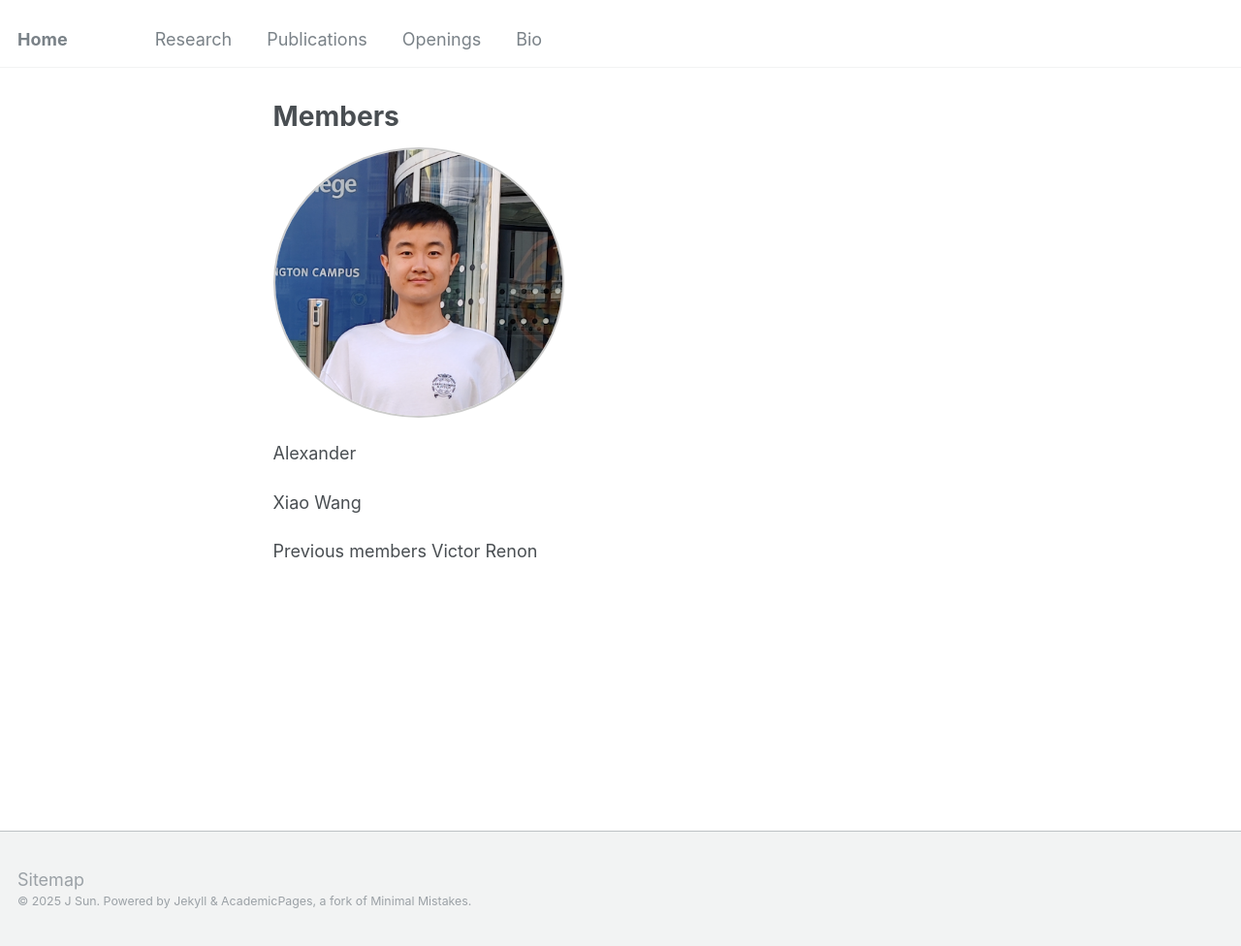
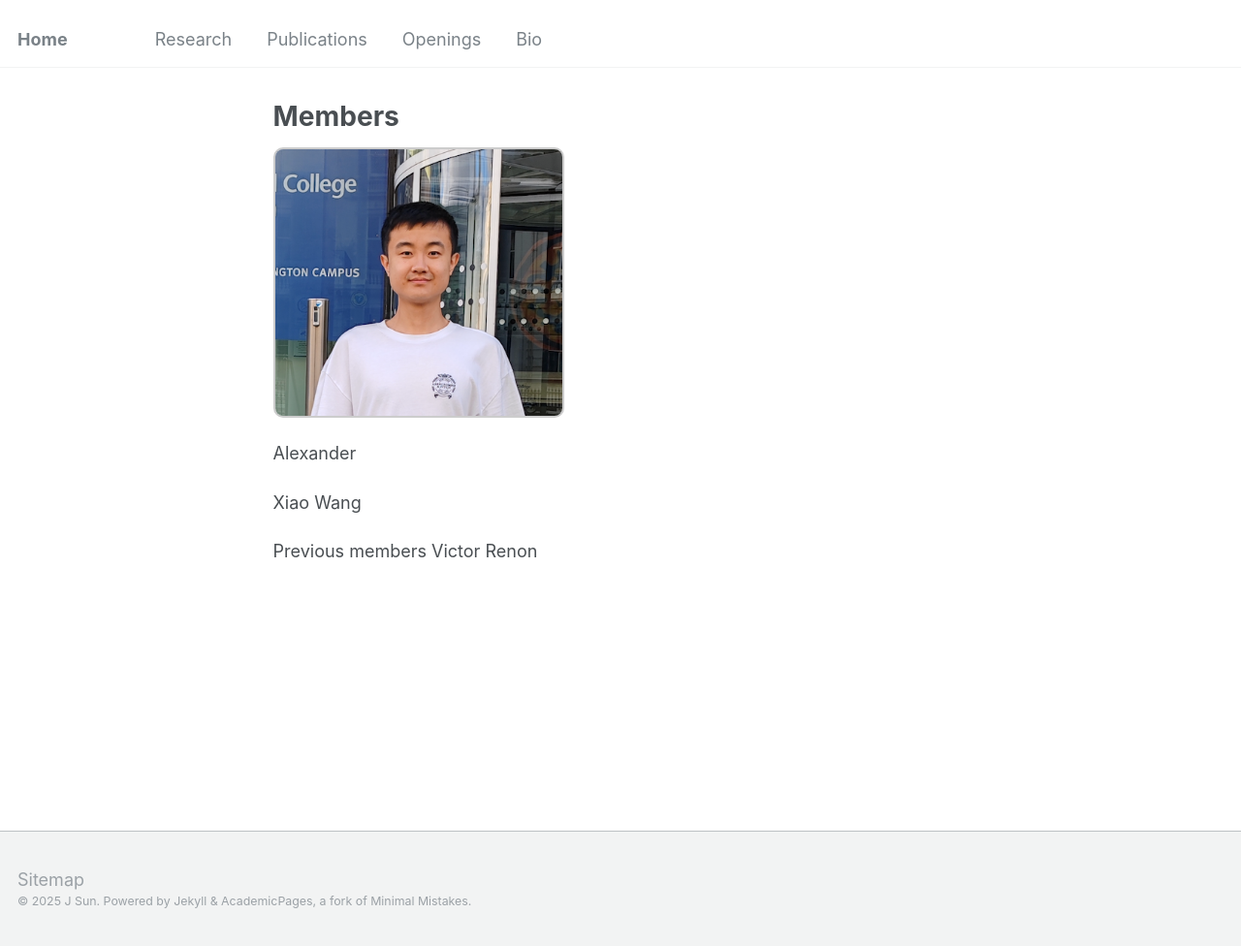
Before and after one commit to jinzhao-sun/jinzhao-sun.github.io, a Jekyll site: the page built from _pages/members.md, in a window 1280 px wide and 976 px high. Shown: the whole window at 97% size. Built offline with Jekyll 4.4.1, drawn with Linux system fonts in a browser that asks for light colours.

Commit message:
Update members.md

```diff
--- a/_pages/members.md
+++ b/_pages/members.md
@@ -9,7 +9,7 @@ redirect_from:
 
 {% include base_path %}
 
-<img src="/images/profile.jpg" alt="Description" style="border-radius: 50%; border: 2px solid #ccc; width: 300px;">
+<img src="/images/profile.jpg" alt="Description" style="border-radius: 10px; border: 2px solid #ccc; width: 300px;">
 
 Alexander
 
```
